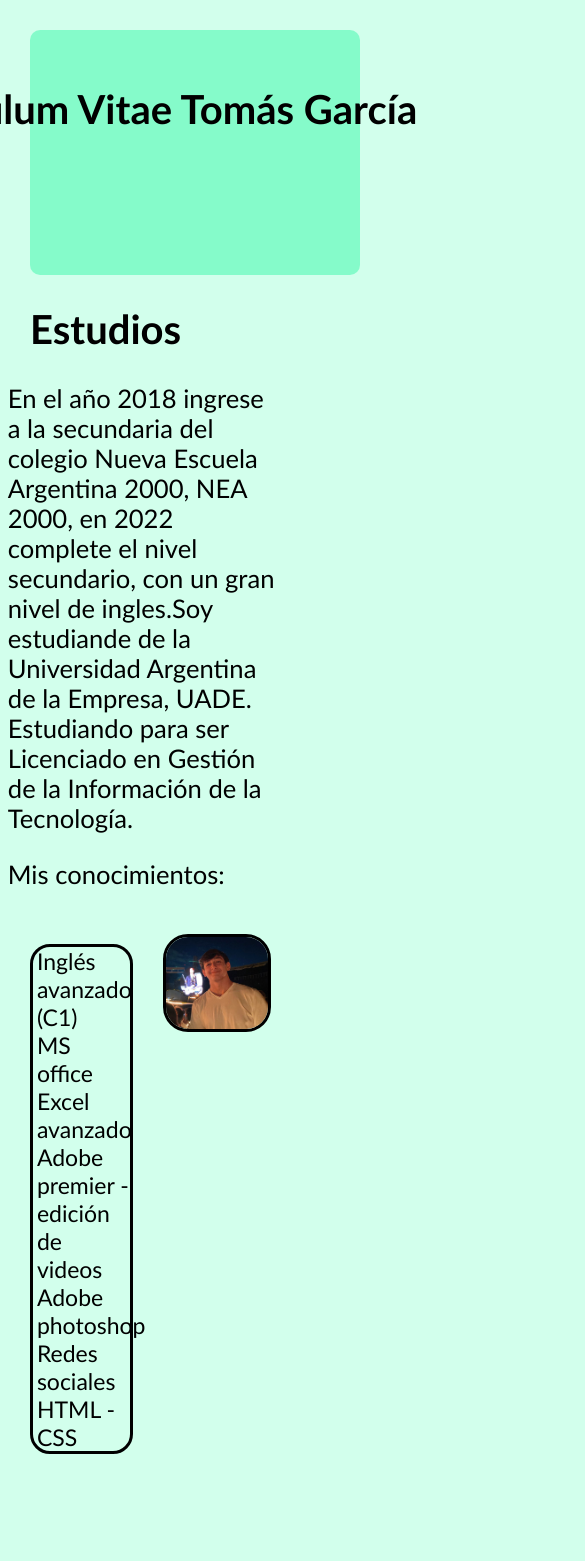
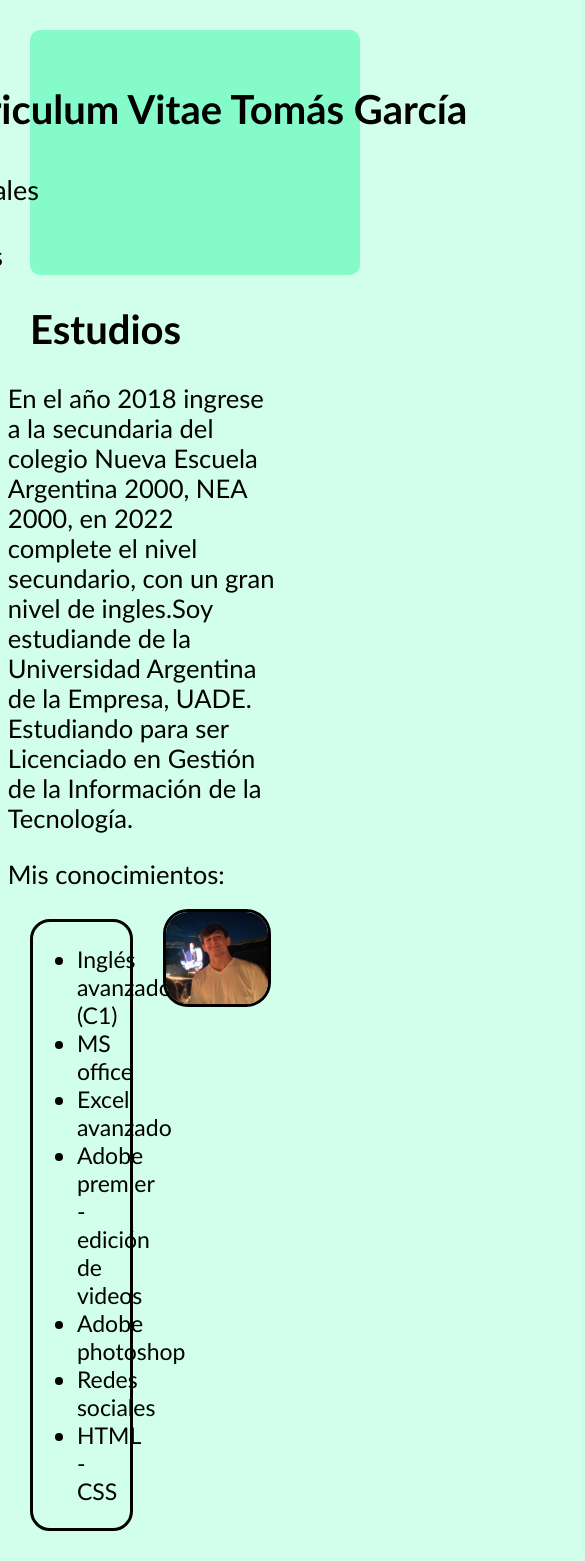
Before and after one commit to tomasGA4/Curriculum-Vitae, a plain HTML site: page Estudios.html in a window 390 px wide. Shown: the top 1561 px of the page, 585 px wide, since content can reach past the window. Before the commit the page ends 1484 px from the top, so only its background shows below. Drawn offline with Linux system fonts and the light colour scheme.

Commit message:
Versión 2.0

```diff
--- a/Estudios.html
+++ b/Estudios.html
@@ -36,6 +36,7 @@
 
     <p class="mis">Mis conocimientos:</p>
     <section class="fotocont">
+        <div class="conocimientos2">
             <ul class="conocimientos">
                 <li>Inglés avanzado (C1)</li>
                 <li>MS office</li>
@@ -45,6 +46,7 @@
                 <li>Redes sociales</li>
                 <li>HTML - CSS</li>
             </ul>
+        </div>
         <div class="foto">
             <img src="fotocv.jpeg" alt="Foto de perfil">
         </div>
--- a/competencias.css
+++ b/competencias.css
@@ -18,16 +18,16 @@ header{
 
 .hipervinculos li a {
     text-decoration: none;
-    padding-left: 9vw;
     color: black;
-    font-size: 1.5vw;
+    font-size:27px;
     font-family: 'Gill Sans', 'Gill Sans MT', Calibri, 'Trebuchet MS', sans-serif;
 }
 
 .hipervinculos{
     display: flex;
-    margin-top: 50px;
-    width: 1300px;
+    margin-top: 3%;
+    width: 100%;
+    justify-content: space-around;
     list-style: none;
     font-family: 'Gill Sans', 'Gill Sans MT', Calibri, 'Trebuchet MS', sans-serif;
 }
@@ -59,7 +59,7 @@ h1 {
 
 .fotocont {
     display: flex;
-    justify-content: flex-start;
+
 }
 
 img {
@@ -72,3 +72,11 @@ img {
 .enlaces {
     padding-left: 15px;
 }
+
+@media only screen and (max-width:1110px){
+    .hipervinculos{
+        display: block;
+        margin-left:200px ;
+
+    }
+}
--- a/estudios.css
+++ b/estudios.css
@@ -20,28 +20,18 @@ header{
 
 .hipervinculos li a {
     text-decoration: none;
-    padding-left: 9vw;
     color: black;
-    font-size: 1.5vw;
+    font-size:27px;
     font-family: 'Gill Sans', 'Gill Sans MT', Calibri, 'Trebuchet MS', sans-serif;
 }
 .hipervinculos{
     display: flex;
-    margin-top: 50px;
-    width: 1300px;
+    margin-top: 3%;
+    width: 100%;
+    justify-content: space-around;
     list-style: none;
+
     font-family: 'Gill Sans', 'Gill Sans MT', Calibri, 'Trebuchet MS', sans-serif;
-}
-
-.conocimientos{
-    font-size: 23px;
-    font-family: 'Gill Sans', 'Gill Sans MT', Calibri, 'Trebuchet MS', sans-serif;
-    border-style: solid;
-    border-radius: 20px;
-    padding-left: 1%;
-    margin: 30px;
-    max-width: 24%;
-    list-style: none;
 }
 
 img {
@@ -76,6 +66,7 @@ h1 {
     font-family: 'Gill Sans', 'Gill Sans MT', Calibri, 'Trebuchet MS', sans-serif;
     font-size: 160%;
     padding-left: 2%;
+    margin: 0%;
 }
 
 .fotocont {
@@ -83,6 +74,22 @@ h1 {
     justify-content: flex-start;
 }
 
-.enlaces {
-    padding-left: 15px;
+
+.conocimientos2{
+    font-size: 23px;
+    font-family: 'Gill Sans', 'Gill Sans MT', Calibri, 'Trebuchet MS', sans-serif;
+    border-style: solid;
+    border-radius: 20px;
+    padding-left: 1%;
+    margin: 30px;
+    max-width: 24%;
+    list-style: none;
 }
+
+@media only screen and (max-width:1110px){
+    .hipervinculos{
+        display: block;
+        margin-left:200px ;
+
+    }
+}
--- a/index.css
+++ b/index.css
@@ -20,22 +20,24 @@ header{
 
 .hipervinculos li a {
     text-decoration: none;
-    padding-left: 9vw;
     color: black;
-    font-size: 1.5vw;
+    font-size:27px;
     font-family: 'Gill Sans', 'Gill Sans MT', Calibri, 'Trebuchet MS', sans-serif;
 }
 
+
+
 .hipervinculos{
     display: flex;
-    margin-top: 50px;
-    width: 1300px;
+    margin-top: 3%;
+    width: 100%;
+    justify-content: space-around;
     list-style: none;
     font-family: 'Gill Sans', 'Gill Sans MT', Calibri, 'Trebuchet MS', sans-serif;
 }
 
 .contenidos{
-    font-size: 23px;
+    font-size: 150%;
     font-family: 'Gill Sans', 'Gill Sans MT', Calibri, 'Trebuchet MS', sans-serif;
     border-style: solid;
     border-radius: 20px;
@@ -67,10 +69,6 @@ img {
     padding-left: 15px;
 }
 
-
-
-
-
 .contindex{
     max-width: 1200px;
 }
@@ -87,3 +85,16 @@ img {
     font-family: 'Gill Sans', 'Gill Sans MT', Calibri, 'Trebuchet MS', sans-serif;
     width: 94%;
 }
+
+
+@media only screen and (max-width:1110px){
+    .hipervinculos{
+        display: block;
+        margin-left:200px ;
+    }
+}
+@media screen and (max-width:590px) {
+    .contenidos{
+        font-size: 100%;
+    }
+}
```
Also changed, not shown: index.html (+1 -2 lines). Lines whose indentation alone changed are shown as unchanged.
